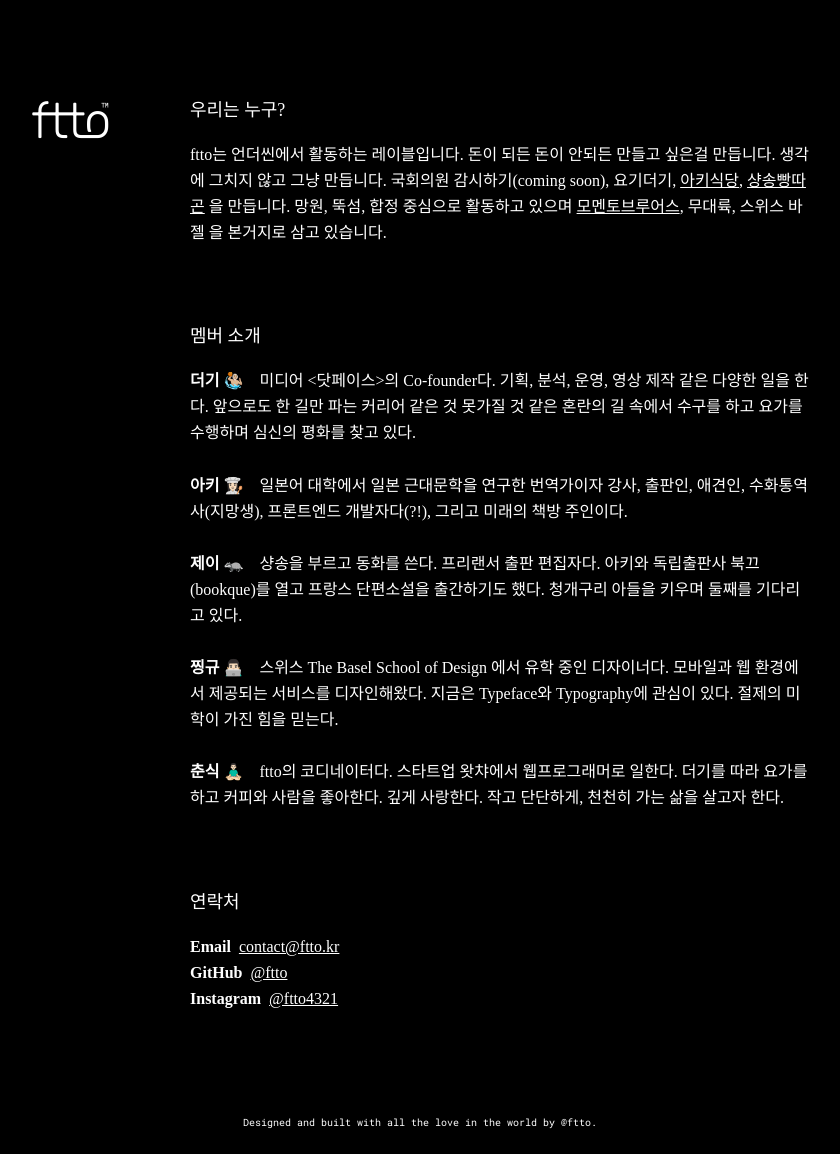
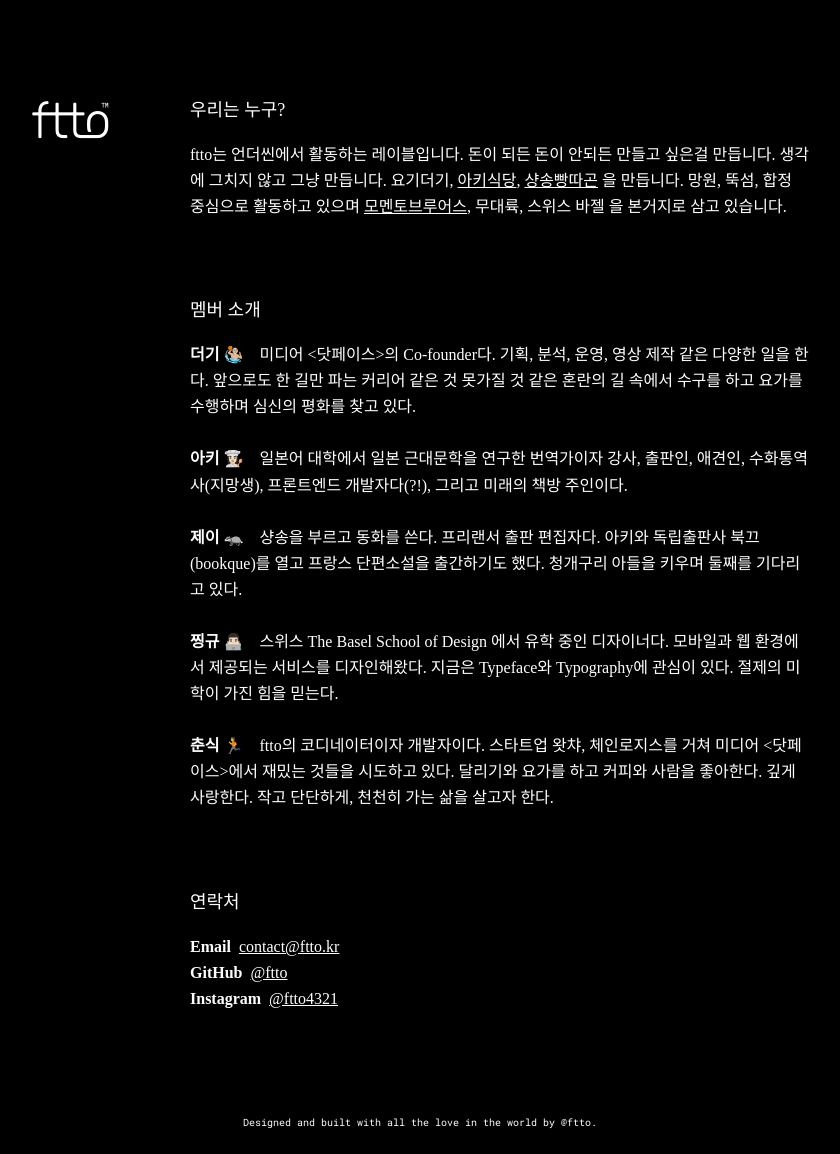
Before and after one commit to studio-lokal/studio-lokal.github.io, a Jekyll site: the page built from index.html, in a window 1280 px wide. Shown: the whole page, without its empty margins (220-1060 px from the left). Built offline with Jekyll 4.4.1, drawn with Linux system fonts in a browser that asks for light colours; some web fonts are replaced.

Commit message:
UPDATE members introduction

```diff
--- a/_data/members.yml
+++ b/_data/members.yml
@@ -11,5 +11,5 @@
   emoji: 👨🏻‍💻
   description: 스위스 The Basel School of Design 에서 유학 중인 디자이너다. 모바일과 웹 환경에서 제공되는 서비스를 디자인해왔다. 지금은 Typeface와 Typography에 관심이 있다. 절제의 미학이 가진 힘을 믿는다.
 - name: 춘식
-  emoji: 🧘🏻‍♂️
-  description: ftto의 코디네이터다. 스타트업 왓챠에서 웹프로그래머로 일한다. 더기를 따라 요가를 하고 커피와 사람을 좋아한다. 깊게 사랑한다. 작고 단단하게, 천천히 가는 삶을 살고자 한다.
+  emoji: 🏃
+  description: ftto의 코디네이터이자 개발자이다. 스타트업 왓챠, 체인로지스를 거쳐 미디어 <닷페이스>에서 재밌는 것들을 시도하고 있다. 달리기와 요가를 하고 커피와 사람을 좋아한다. 깊게 사랑한다. 작고 단단하게, 천천히 가는 삶을 살고자 한다.
--- a/_data/projects.yml
+++ b/_data/projects.yml
@@ -1,4 +1,3 @@
-- name: 국회의원 감시하기(coming soon)
 - name: 요기더기
 - name: 아키식당
   src: https://aki-kitchen.ftto.kr
```
